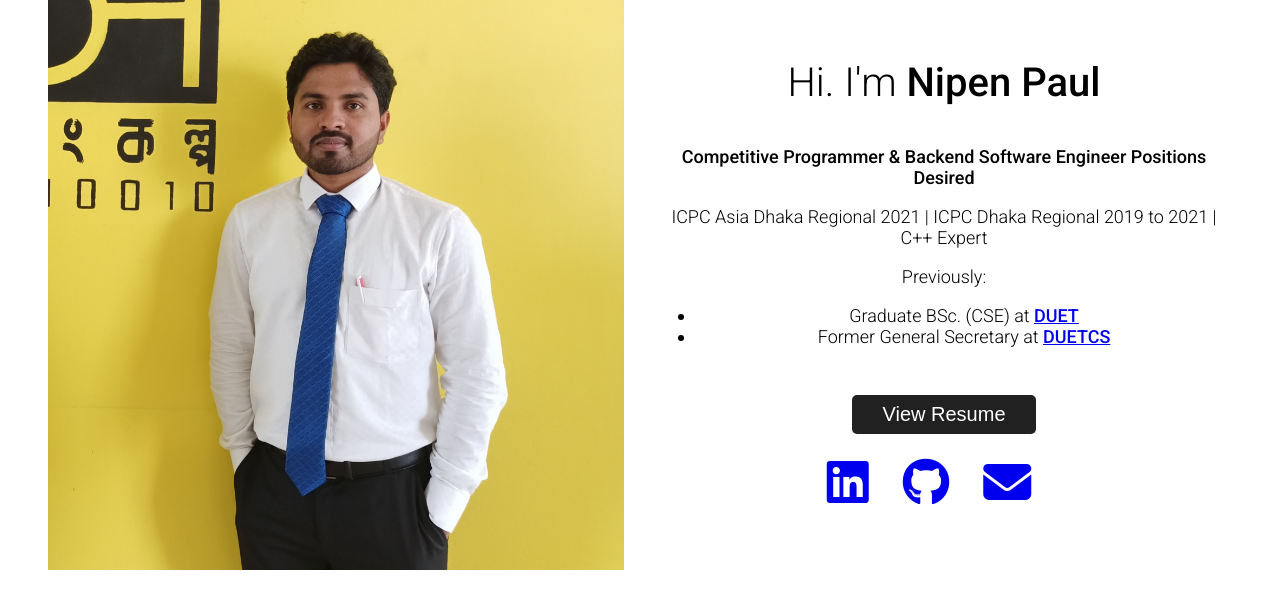
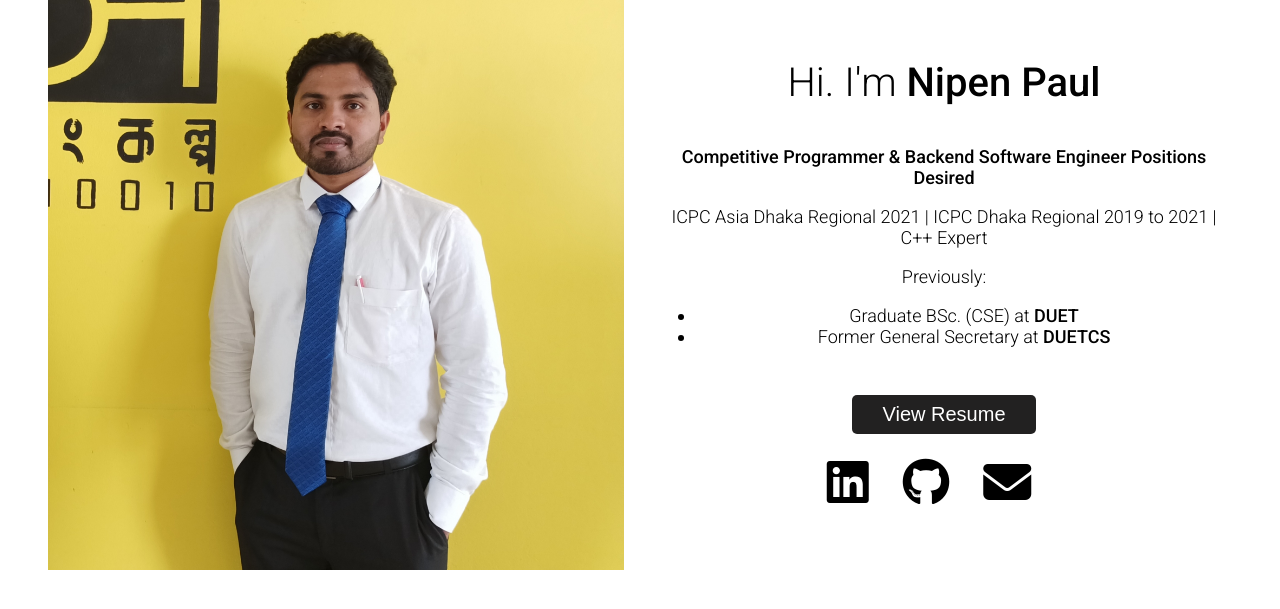
Before and after one commit to NipenPaul/nipenpaul.github.io, a PHP site: page / in a window 1280 px wide. Shown: the part 97-706 px from the top of the page. Run offline with PHP 8.4, Linux system fonts and the light colour scheme; some libraries are stand-ins or nearby versions.

Commit message:
Update styles.css

```diff
--- a/styles.css
+++ b/styles.css
@@ -4,6 +4,11 @@ body {
   margin: 0;
   padding: 0;
   box-sizing: border-box;
+}
+
+a {
+  color: black;
+  text-decoration: none;
 }
 
 .container {
```
